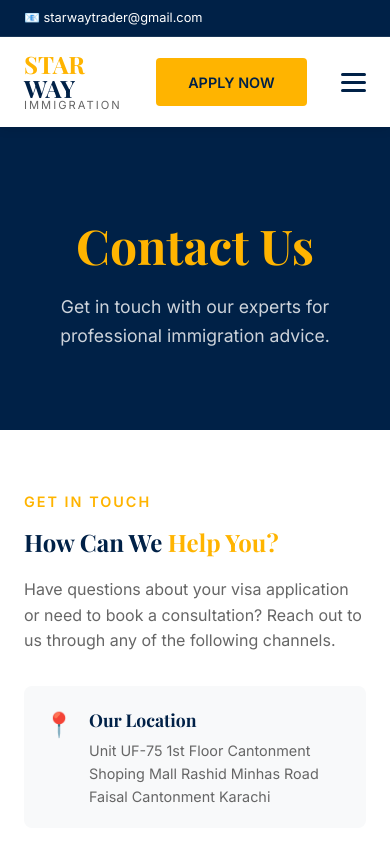
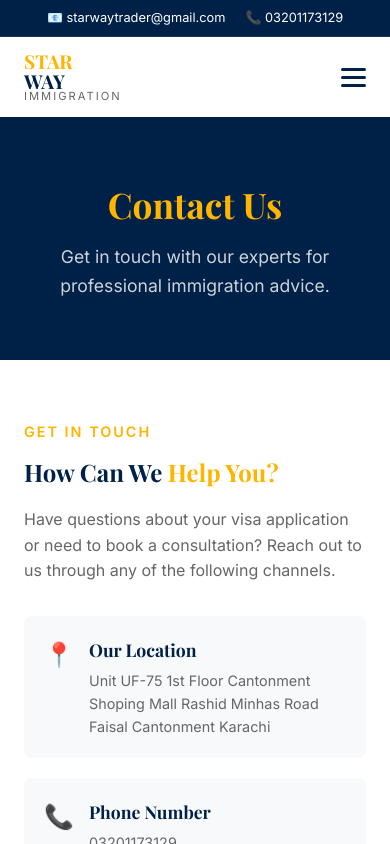
Before and after one commit to Aqstoria/starway, a Next.js app: page /contact in a window 390 px wide. Built offline with nearby package versions, Linux system fonts and the light colour scheme.

Commit message:
Implement mobile-friendly design across the platform

```diff
--- a/src/app/about/page.module.css
+++ b/src/app/about/page.module.css
@@ -123,5 +123,25 @@
 @media (max-width: 992px) {
   .aboutGrid {
     grid-template-columns: 1fr;
+    gap: 40px;
+  }
+
+  .aboutImage {
+    height: 350px;
+    order: -1;
   }
 }
+
+@media (max-width: 768px) {
+  .pageHeader {
+    padding: 60px 0;
+  }
+
+  .pageHeader h1 {
+    font-size: 2.2rem;
+  }
+
+  .missionVision {
+    grid-template-columns: 1fr;
+  }
+}
--- a/src/app/contact/page.module.css
+++ b/src/app/contact/page.module.css
@@ -115,5 +115,20 @@
 @media (max-width: 992px) {
   .contactGrid {
     grid-template-columns: 1fr;
+    gap: 40px;
   }
 }
+
+@media (max-width: 768px) {
+  .pageHeader {
+    padding: 60px 0;
+  }
+
+  .pageHeader h1 {
+    font-size: 2.2rem;
+  }
+
+  .contactForm {
+    padding: 30px 20px;
+  }
+}
--- a/src/components/Footer.module.css
+++ b/src/components/Footer.module.css
@@ -88,11 +88,21 @@
 @media (max-width: 992px) {
   .footerContent {
     grid-template-columns: 1fr 1fr;
+    gap: 30px;
   }
 }
 
 @media (max-width: 576px) {
+  .footer {
+    padding-top: 40px;
+  }
+
   .footerContent {
     grid-template-columns: 1fr;
+    padding-bottom: 40px;
+  }
+
+  .logo {
+    font-size: 1.5rem;
   }
 }
--- a/src/components/Navbar.module.css
+++ b/src/components/Navbar.module.css
@@ -87,15 +87,69 @@
 }
 
 @media (max-width: 992px) {
-  .navLinks, .btn-primary {
+  .topBarContent {
+    justify-content: center;
+  }
+
+  .hideMobile {
     display: none;
+  }
+
+  .navContent {
+    position: relative;
+  }
+
+  .navMenu {
+    position: fixed;
+    top: 0;
+    right: -100%;
+    width: 280px;
+    height: 100vh;
+    background-color: #fff;
+    box-shadow: -10px 0 30px rgba(0, 0, 0, 0.1);
+    display: flex;
+    flex-direction: column;
+    padding: 100px 30px;
+    gap: 40px;
+    transition: var(--transition);
+    z-index: 999;
+  }
+
+  .navMenu.active {
+    right: 0;
+  }
+
+  .navLinks {
+    flex-direction: column;
+    gap: 20px;
   }
 
   .mobileToggle {
     display: flex;
+    z-index: 1001;
+    position: relative;
   }
 
-  .contactInfo span:not(:first-child) {
-    display: none;
+  .toggleActive span:nth-child(1) {
+    transform: translateY(8px) rotate(45deg);
+  }
+
+  .toggleActive span:nth-child(2) {
+    opacity: 0;
+  }
+
+  .toggleActive span:nth-child(3) {
+    transform: translateY(-8px) rotate(-45deg);
+  }
+
+  .mobileApplyBtn {
+    width: 100%;
+    text-align: center;
   }
 }
+
+@media (max-width: 576px) {
+  .logo {
+    font-size: 1.2rem;
+  }
+}
--- a/src/components/Navbar.tsx
+++ b/src/components/Navbar.tsx
@@ -1,7 +1,14 @@
+'use client';
+
+import { useState } from 'react';
 import Link from 'next/link';
 import styles from './Navbar.module.css';
 
 export default function Navbar() {
+  const [isOpen, setIsOpen] = useState(false);
+
+  const toggleMenu = () => setIsOpen(!isOpen);
+
   return (
     <header className={styles.header}>
       <div className={styles.topBar}>
@@ -9,7 +16,7 @@ export default function Navbar() {
           <div className={styles.contactInfo}>
             <span>📧 starwaytrader@gmail.com</span>
             <span>📞 03201173129</span>
-            <span>🕒 Mon - Fri 11am to 7pm</span>
+            <span className={styles.hideMobile}>🕒 Mon - Fri 11am to 7pm</span>
           </div>
           <div className={styles.socials}>
             {/* Social links can be added here */}
@@ -24,16 +31,17 @@ export default function Navbar() {
             <span className={styles.logoSubText}>IMMIGRATION</span>
           </Link>
 
-          <ul className={styles.navLinks}>
-            <li><Link href="/">Home</Link></li>
-            <li><Link href="/about">About Us</Link></li>
-            <li><Link href="/services">Services</Link></li>
-            <li><Link href="/contact">Contact</Link></li>
-          </ul>
+          <div className={`${styles.navMenu} ${isOpen ? styles.active : ''}`}>
+            <ul className={styles.navLinks}>
+              <li><Link href="/" onClick={() => setIsOpen(false)}>Home</Link></li>
+              <li><Link href="/about" onClick={() => setIsOpen(false)}>About Us</Link></li>
+              <li><Link href="/services" onClick={() => setIsOpen(false)}>Services</Link></li>
+              <li><Link href="/contact" onClick={() => setIsOpen(false)}>Contact</Link></li>
+            </ul>
+            <Link href="/contact" className={`btn-primary ${styles.mobileApplyBtn}`} onClick={() => setIsOpen(false)}>Apply Now</Link>
+          </div>
 
-          <Link href="/contact" className="btn-primary">Apply Now</Link>
-
-          <button className={styles.mobileToggle}>
+          <button className={`${styles.mobileToggle} ${isOpen ? styles.toggleActive : ''}`} onClick={toggleMenu}>
             <span></span>
             <span></span>
             <span></span>
```
Also changed, not shown: src/app/page.module.css (+42 -0 lines).
